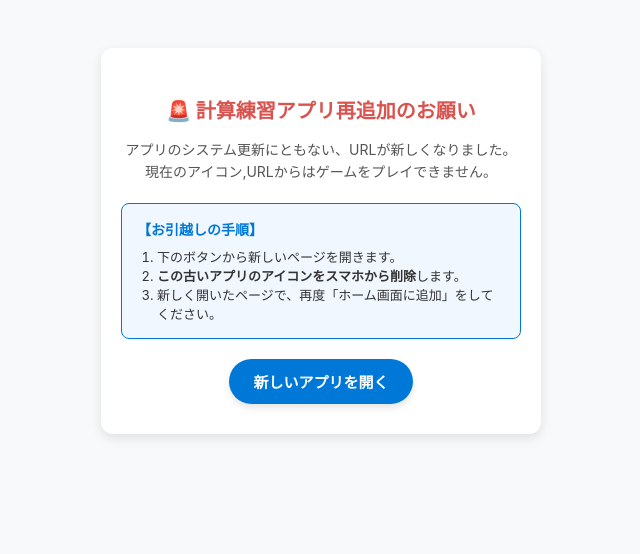
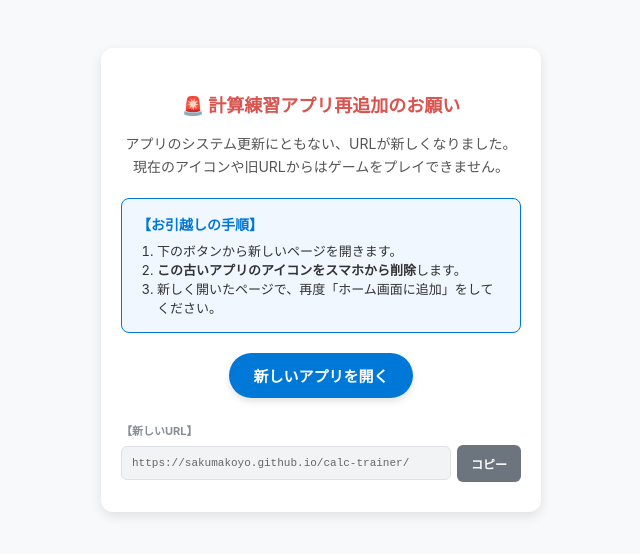
Before and after one commit to SakumaKoyo/SakumaKoyo.github.io, a plain HTML site: page index.html in a window 1280 px wide. Shown: the whole page, without its empty margins (319-959 px from the left). Drawn offline with Linux system fonts and the light colour scheme.

Commit message:
アプリ終了

```diff
--- a/index.html
+++ b/index.html
@@ -20,7 +20,7 @@
             border-radius: 12px;
             box-shadow: 0 4px 12px rgba(0,0,0,0.1);
         }
-        h2 { font-size: 20px; margin-bottom: 15px; color: #d9534f; }
+        h2 { font-size: 18px; margin-bottom: 15px; color: #d9534f; line-height: 1.4; }
         p { font-size: 14px; line-height: 1.6; color: #555; }
         .steps {
             background: #f0f7ff;
@@ -41,6 +41,47 @@
             border-radius: 25px;
             font-size: 15px;
             box-shadow: 0 4px 6px rgba(0,0,0,0.1);
+            margin-bottom: 25px;
+        }
+        .url-title {
+            font-size: 11px;
+            font-weight: bold;
+            color: #868e96;
+            margin: 0 0 4px 0;
+            text-align: left;
+        }
+        /* コピーエリアの横並び用スタイル */
+        .url-container {
+            display: flex;
+            gap: 6px;
+            align-items: center;
+        }
+        .url-box {
+            flex: 1;
+            background: #f1f3f5;
+            border: 1px solid #dee2e6;
+            padding: 10px;
+            border-radius: 6px;
+            font-size: 11px;
+            word-break: break-all;
+            color: #666;
+            font-family: monospace;
+            text-align: left;
+        }
+        .copy-btn {
+            background: #6c757d;
+            color: #fff;
+            border: none;
+            padding: 10px 14px;
+            font-size: 12px;
+            font-weight: bold;
+            border-radius: 6px;
+            cursor: pointer;
+            white-space: nowrap;
+            transition: background 0.2s;
+        }
+        .copy-btn:active {
+            background: #495057;
         }
     </style>
 </head>
@@ -48,7 +89,7 @@
 
     <div class="card">
         <h2>🚨 計算練習アプリ再追加のお願い</h2>
-        <p>アプリのシステム更新にともない、URLが新しくなりました。現在のアイコン,URLからはゲームをプレイできません。</p>
+        <p>アプリのシステム更新にともない、URLが新しくなりました。現在のアイコンや旧URLからはゲームをプレイできません。</p>
 
         <div class="steps">
             <p style="margin:0 0 5px 0; font-weight:bold; color:#0078d7;">【お引越しの手順】</p>
@@ -60,7 +101,42 @@
         </div>
 
         <a href="https://sakumakoyo.github.io/calc-trainer/index.html" class="btn">新しいアプリを開く</a>
+
+        <div>
+            <p class="url-title">【新しいURL】</p>
+            <div class="url-container">
+                <div class="url-box" id="url-text">https://sakumakoyo.github.io/calc-trainer/</div>
+                <button class="copy-btn" id="copy-btn">コピー</button>
+            </div>
+        </div>
     </div>
+
+<script>
+        // --- コピペボタンの処理 ---
+        document.getElementById('copy-btn').addEventListener('click', () => {
+            const urlText = document.getElementById('url-text').innerText;
+            navigator.clipboard.writeText(urlText).then(() => {
+                const btn = document.getElementById('copy-btn');
+                btn.innerText = '完了! ✔';
+                btn.style.background = '#28a745';
+                setTimeout(() => {
+                    btn.innerText = 'コピー';
+                    btn.style.background = '#6c757d';
+                }, 1500);
+            }).catch(err => {
+                alert('コピーに失敗しました。');
+            });
+        });
+
+        // --- 追加：移行ボタンを強制的に規定のブラウザで開く処理 ---
+        document.querySelector('.btn').addEventListener('click', (e) => {
+            // 通常のリンク動作（アプリ内遷移）を一度キャンセルする
+            e.preventDefault();
+
+            // 完全に外部ウィンドウ（規定のブラウザ）としてURLを開く
+            window.open('https://sakumakoyo.github.io/calc-trainer/index.html', '_blank', 'noopener,noreferrer');
+        });
+    </script>
 
 </body>
 </html>
```
